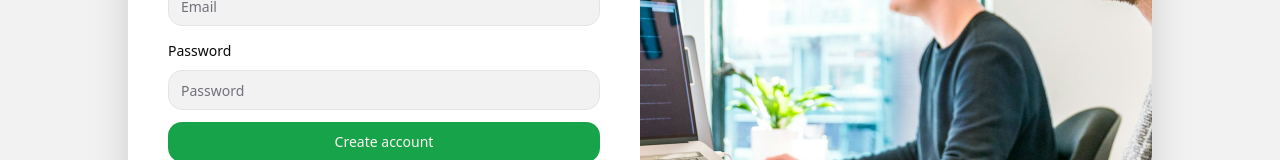
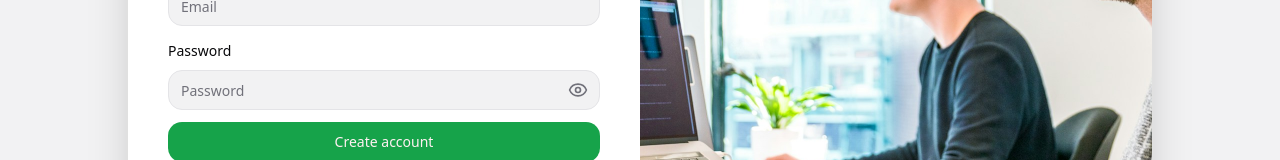
Before and after one commit to AbdullahTami/social-media-app-next15, a Next.js app: page /signup in a window 1280 px wide. Shown: the part 354-514 px from the top of the page. Built offline with nearby package versions, Linux system fonts and the light colour scheme.

Commit message:
setting up a custom password input toggling type visibility

```diff
--- a/src/app/(auth)/signup/SignUpForm.tsx
+++ b/src/app/(auth)/signup/SignUpForm.tsx
@@ -15,6 +15,8 @@ import {
 import { Input } from "@/components/ui/input";
 import { Button } from "@/components/ui/button";
 import { signUpAction } from "./actions";
+import { PasswordInput } from "@/components/PasswordInput";
+import LoadingButton from "@/components/LoadingButton";
 
 export default function SignUpForm() {
   const [error, setError] = useState<string>();
@@ -73,15 +75,16 @@ export default function SignUpForm() {
             <FormItem>
               <FormLabel>Password</FormLabel>
               <FormControl>
-                <Input placeholder="Password" type="password" {...field} />
+                <PasswordInput placeholder="Password" {...field} />
               </FormControl>
               <FormMessage />
             </FormItem>
           )}
         />
-        <Button type="submit" className="w-full">
+
+        <LoadingButton loading={isPending} type="submit" className="w-full">
           Create account
-        </Button>
+        </LoadingButton>
       </form>
     </Form>
   );
--- /dev/null
+++ b/src/components/LoadingButton.tsx
@@ -0,0 +1,26 @@
+import React from "react";
+import { Button, ButtonProps } from "./ui/button";
+import { cn } from "@/lib/utils";
+import { Loader2 } from "lucide-react";
+
+interface LoadingButtonProps extends ButtonProps {
+  loading: boolean;
+}
+
+export default function LoadingButton({
+  loading,
+  disabled,
+  className,
+  ...props
+}: LoadingButtonProps) {
+  return (
+    <Button
+      disabled={loading || disabled}
+      className={cn("flex items-center gap-2", className)}
+      {...props}
+    >
+      {loading && <Loader2 className="animate-spin" />}
+      {props.children}
+    </Button>
+  );
+}
--- a/src/components/PasswordInput.tsx
+++ b/src/components/PasswordInput.tsx
@@ -0,0 +1,36 @@
+import React, { useState } from "react";
+import { InputProps, Input } from "./ui/input";
+import { cn } from "@/lib/utils";
+import { Eye, EyeOff } from "lucide-react";
+
+const PasswordInput = React.forwardRef<HTMLInputElement, InputProps>(
+  ({ className, type, ...props }, ref) => {
+    const [showPassword, setShowPassword] = useState(false);
+
+    return (
+      <div className="relative">
+        <Input
+          type={showPassword ? "text" : "password"}
+          className={cn("pe-10", className)}
+          ref={ref}
+          {...props}
+        />
+        <button
+          type="button"
+          onClick={() => setShowPassword((prev) => !prev)}
+          title={showPassword ? "Hide password" : "Show password"}
+          className="absolute right-3 top-1/2 -translate-y-1/2 transform text-muted-foreground"
+        >
+          {showPassword ? (
+            <EyeOff className="size-5" />
+          ) : (
+            <Eye className="size-5" />
+          )}
+        </button>
+      </div>
+    );
+  }
+);
+
+PasswordInput.displayName = "PasswordInput";
+export { PasswordInput };
```
